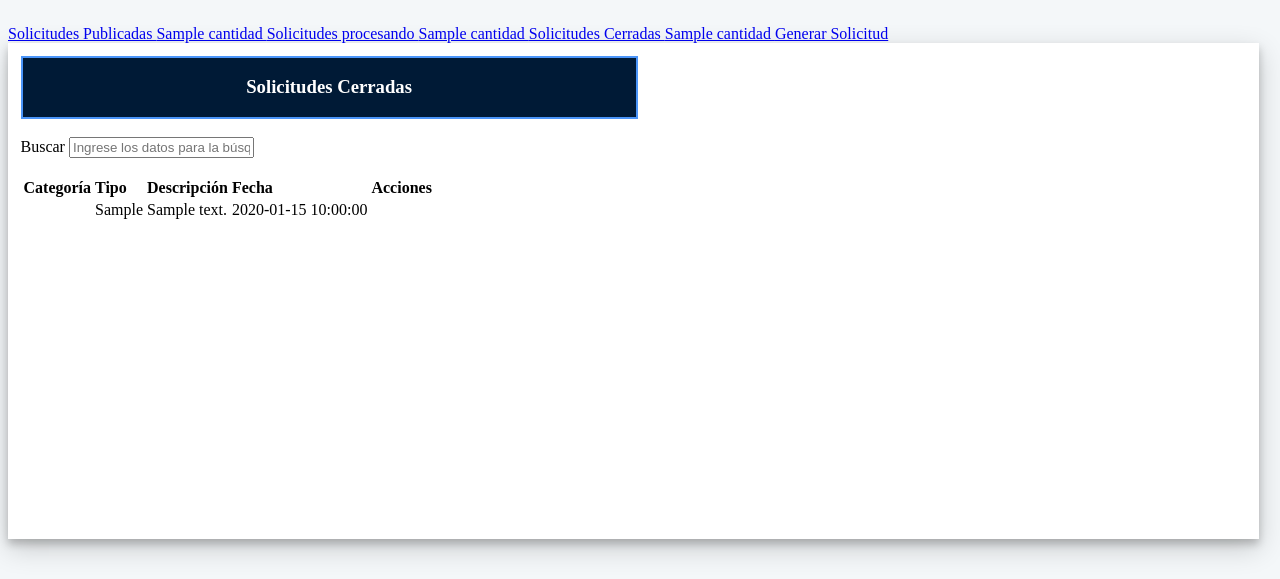
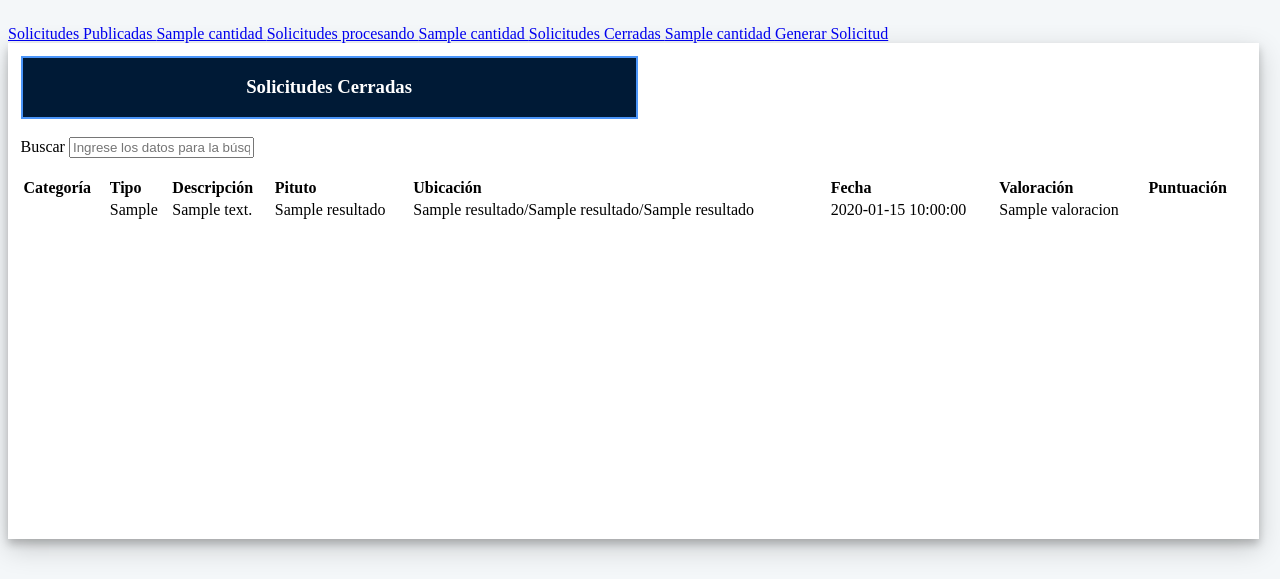
Before and after one commit to fjlacruz/MundoPituto, a CodeIgniter app: the page made by application/views/tabla_solicitudes_cerradas.php in a window 1280 px wide. Shown: the top 579 px of the page. Run offline with CodeIgniter, Linux system fonts and the light colour scheme; tables that the repository leaves empty or names only in its code hold one stand-in row (values such as "Sample post"); the template is opened without the code that fills it: most values are stand-ins (such as "Sample title", 1, 10 or a date in 2020); data that the repository does not hold is empty.

Commit message:
Modificando solicitudes cerradas como historico

```diff
--- a/application/controllers/Solicitudes.php
+++ b/application/controllers/Solicitudes.php
@@ -103,7 +103,7 @@ class Solicitudes extends CI_Controller
             $vars['resultados']                   = $this->Solicitud_model->solicitudes_cerradas($id_usuario);
              //$vars['resultados']  = $this->Solicitud_model->contrataciones_pituto($id_usuario);
             $solicitudes_procesando['procesando'] = $this->Solicitud_model->cantidad_procesando($id_usuario);
-            print_r($vars);
+            //print_r($vars);
 
             //print_r($id_usuario);
             $this->load->view('plantillas/administracion/header');
--- a/application/views/tabla_solicitudes_cerradas.php
+++ b/application/views/tabla_solicitudes_cerradas.php
@@ -34,6 +34,27 @@
    width:auto;
    }
 </style>
+<style type='text/css'>
+   img.ribbon {
+   position: fixed;
+   z-index: 1;
+   top: 0;
+   right: 0;
+   border: 0;
+   cursor: pointer; }
+   .starrr {
+   display: inline-block; }
+   .starrr a {
+   font-size: 16px;
+   padding: 0 1px;
+   cursor: pointer;
+   color: #FFD119;
+   text-decoration: none; }
+   .checked {
+   color: orange;
+   }
+</style>
+
 <link rel="stylesheet" type="text/css" href="<?php echo base_url(); ?>application/recursos/css/tooltip.css" />
 <script src="<?php echo base_url(); ?>application/scripts/ruta_solicitudes.js"></script>
 <script type="text/javascript">
@@ -105,14 +126,17 @@
                </br>
                <div id="scroll">
                   <div>
-                     <table class="table table-striped" align='justify'>
+                     <table class="table table-striped" align='justify' width='100%'>
                         <thead>
                            <tr >
                               <th align="justify">Categor&iacute;a</th>
                               <th align="justify">Tipo</th>
                               <th align="justify">Descripci&oacute;n</th>
+                              <th align="justify">Pituto</th>
+                              <th align="justify">Ubicaci&oacute;n</th>
                               <th align="justify">Fecha</th>
-                              <th align="justify">Acciones</th>
+                              <th align="justify">Valoraci&oacute;n</th>
+                              <th align="justify">Puntuaci&oacute;n</th>
                            </tr>
                         </thead>
                         <?php
@@ -124,17 +148,71 @@
                                $descripcion_solicitud = $resultado->descripcion_solicitud;
                                $fecha_registro = $resultado->fecha_registro;
                                $categoria = preg_split( "/[{}]+/", $resultado->categoria );
+                               $nombre_pituto = $resultado->nombre_pituto;
+                               $region_nombre = $resultado->region_nombre;
+                               $provincia_nombre = $resultado->provincia_nombre;
+                               $comuna_nombre = $resultado->comuna_nombre;
+                               $valoracion = $resultado->valoracion;
+                               $puntuacion=$resultado->puntuacion;
+                         if($puntuacion=='5'){
+                                $puntuacion = "<div class='starrr' id='star2'>
+                                               <span class='fa fa-star checked'></span>
+                                               <span class='fa fa-star checked'></span>
+                                               <span class='fa fa-star checked'></span>
+                                               <span class='fa fa-star checked'></span>
+                                               <span class='fa fa-star checked'></span>
+                                               </div>";
+                               }elseif ($puntuacion=='4') {
+                                $puntuacion = "<div class='starrr' id='star2'>
+                                               <span class='fa fa-star checked'></span>
+                                               <span class='fa fa-star checked'></span>
+                                               <span class='fa fa-star checked'></span>
+                                               <span class='fa fa-star checked'></span>
+                                               <span class='fa fa-star'></span>
+                                               </div>";
+                               }elseif($puntuacion=='3'){
+                                $puntuacion = "<div class='starrr' id='star2'>
+                                               <span class='fa fa-star checked'></span>
+                                               <span class='fa fa-star checked'></span>
+                                               <span class='fa fa-star checked'></span>
+                                               <span class='fa fa-star'></span>
+                                               <span class='fa fa-star'></span>
+                                              </div>";
+                               }elseif($puntuacion=='2'){
+                                $puntuacion = "<div class='starrr' id='star2'>
+                                               <span class='fa fa-star checked'></span>
+                                               <span class='fa fa-star checked'></span>
+                                               <span class='fa fa-star'></span>
+                                               <span class='fa fa-star'></span>
+                                               <span class='fa fa-star'></span>
+                                              </div>";
+                               }else{
+                                $puntuacion = "<div class='starrr' id='star2'>
+                                               <span class='fa fa-star checked'></span>
+                                               <span class='fa fa-star'></span>
+                                               <span class='fa fa-star'></span>
+                                               <span class='fa fa-star'></span>
+                                               <span class='fa fa-star'></span>
+                                              </div>";
+                               }
+
+                               // <td align='justify' >
+                           // <a href='#' data-id='$resultado->id_solicitud' class='deleteButton'><span tooltip='Eliminar del Historial'><span class='fa  fa-trash'></span></span></a>
+                           // </td>
+
 
                            echo "
                            <td style='display:none'>" . $id_solicitud ."</td>
                            <td>" . $categoria[1] . "</td>
                            <td>" . $tipo_solicitud . "</td>
                            <td>" . $descripcion_solicitud . "</td>
+                           <td>" . $nombre_pituto . "</td>
+                           <td >" . $region_nombre . '/'.$provincia_nombre .'/'.$comuna_nombre."</td>
                            <td>" . $fecha_registro . "</td>
+                           <td>" . $valoracion . "</td>
+                           <td>" . $puntuacion . "</td>
 
-                           <td align='justify' >
-                           <a href='#' data-id='$resultado->id_solicitud' class='deleteButton'><span tooltip='Eliminar del Historial'><span class='fa  fa-trash'></span></span></a>
-                           </td>
+
                            </tr>";
                            }
                            echo "
```
Also changed, not shown: application/models/Solicitud_model.php (+12 -2 lines), archivos/dia-del-amor-y-la-amistad_019.jpg (added).
